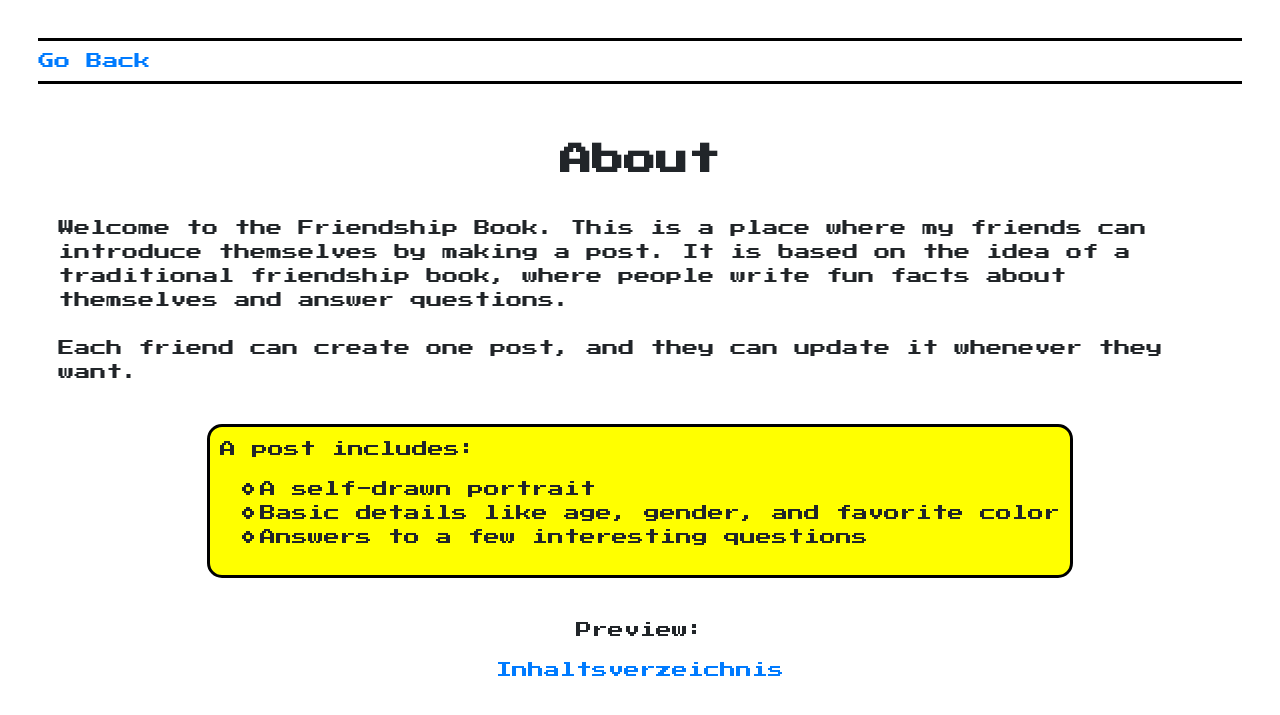
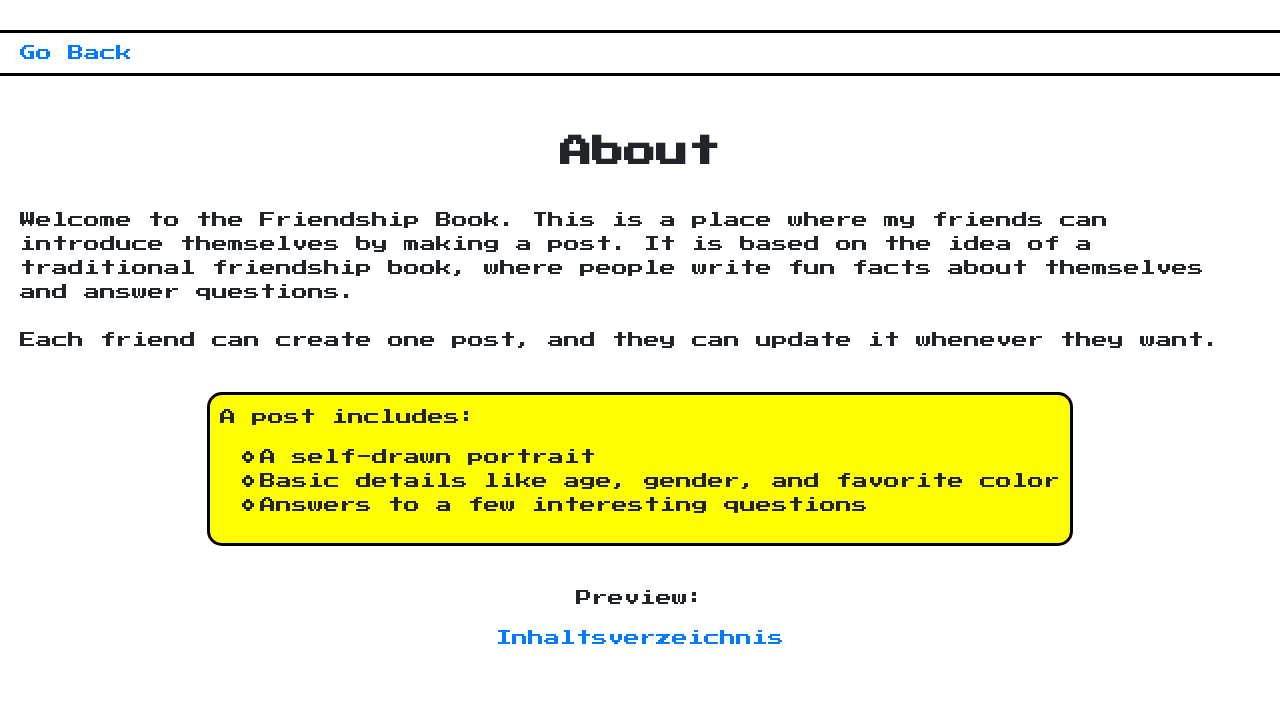
Before and after one commit to oezilot/order_test, a Flask app: page /about in a window 1280 px wide. Shown: the top 715 px of the page. Run offline with Flask 3, Linux system fonts and the light colour scheme.

Commit message:
abstand des rands und dem navigation bar

```diff
--- a/static/styles.css
+++ b/static/styles.css
@@ -209,7 +209,9 @@
 
 /* INDEX, navigation bar */
 .navbar {
-    margin: 3%;
+    margin: 30px;
+    margin-left: 0;
+    margin-right: 0;
 }
 hr {
     border: none;
@@ -225,10 +227,12 @@ hr {
 
 .nav-base a, .nav-base form {
     margin-right: 20px;              /* Space between links */
+    padding-left: 20px;
 }
 
 .username {
     margin-left: auto;               /* Pushes the username to the far right */
+    padding-right: 20px;
 }
 
 /* USERPAGE */
```
